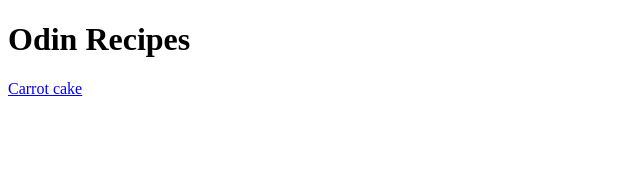
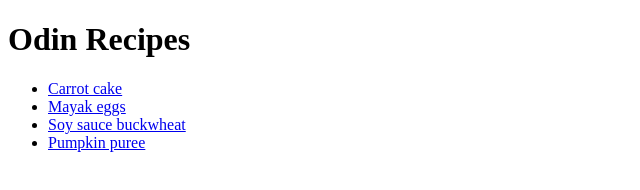
Before and after one commit to Joybeaver/odin-recipes, a plain HTML site: page index.html in a window 1280 px wide. Shown: the whole page, without its empty margins (0-640 px from the left). Drawn offline with Linux system fonts and the light colour scheme.

Commit message:
Add recipes html files
Added the html files for each recipe

```diff
--- a/index.html
+++ b/index.html
@@ -4,6 +4,11 @@
         <meta charset="UTF-8">
         <body>
             <h1>Odin Recipes</h1>
-            <a href="./recipes/Carrot_cake.html">Carrot cake</a>
+            <ul>
+                <li><a href="./recipes/Carrot_cake.html">Carrot cake</a></li>
+                <li><a href="./recipes/Mayak_eggs.html">Mayak eggs</a></li>
+                <li><a href="./recipes/Soy_sauce_buckwheat.html">Soy sauce buckwheat</a></li>
+                <li><a href="./recipes/Pumpkin_puree.html">Pumpkin puree</a></li>
+            </ul>
         </body>
     </head>
```
Also changed, not shown: recipes/Mayak_eggs.html (added), recipes/Pumpkin_puree.html (added), recipes/Soy_sauce_buckwheat.html (added).
